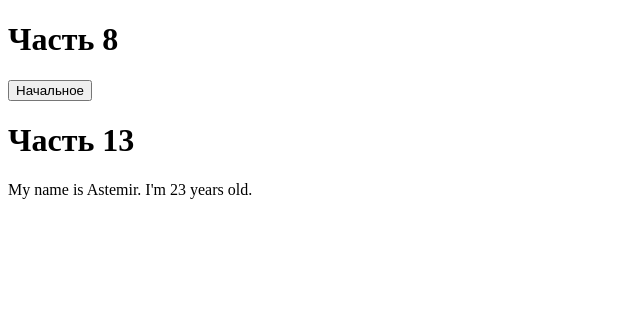
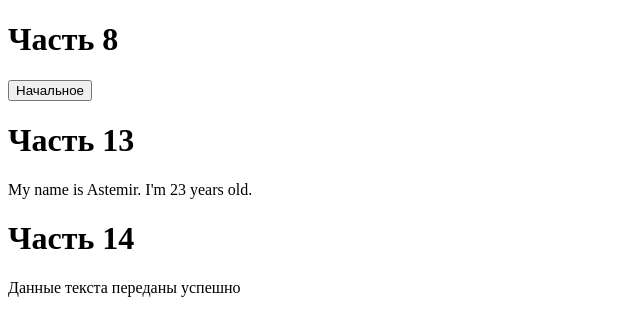
Before and after one commit to Astemir-Gurizhev/udemy-course, a React (Vite) app: page / in a window 1280 px wide. Shown: the top 336 px of the page, without its empty margins (0-640 px from the left). Built offline with nearby package versions, Linux system fonts and the light colour scheme.

Commit message:
Part 14 has been completed. The practice of using embedding logic code in a tsx component. Using the ternary operator inside the tsx.

```diff
--- a/src/App.tsx
+++ b/src/App.tsx
@@ -1,4 +1,5 @@
 import Chapter13 from './components/chapter-13/Chapter13'
+import Chapter14 from './components/chapter-14/Chapter14'
 import Chapter8 from './components/chapter-8/Chapter8'
 
 function App() {
@@ -8,6 +9,8 @@ function App() {
     <>
         <Chapter8/>
         <Chapter13 name="Astemir" age="23"/>
+        <Chapter14 text="да"/>
+
     </>
   )
 }
--- /dev/null
+++ b/src/components/chapter-14/Chapter14.tsx
@@ -0,0 +1,14 @@
+interface ICheck {
+	text: string
+}
+const Chapter14 = (props: ICheck) => {
+	return (
+		<>
+			<h1>Часть 14</h1>
+			{props.text === 'да'
+				? 'Данные текста переданы успешно'
+				: 'Текст не получен'}
+		</>
+	)
+}
+export default Chapter14
--- /dev/null
+++ b/src/components/chapter-15/Chapter15.tsx
@@ -0,0 +1,3 @@
+export default function Chapter15() {
+	return <></>
+}
```
